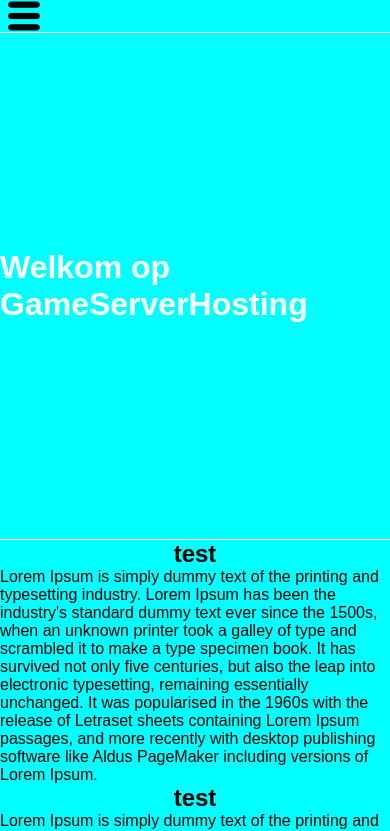
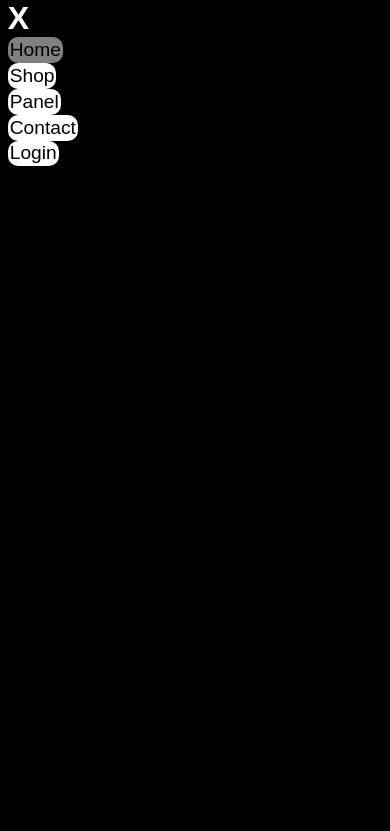
Before and after one commit to 97067883Ludo/HTML-CSS, a plain HTML site: page layout/index.html in a window 390 px wide. Both pictures are taken after a click on the link 23 px from the left and 16 px from the top of the page. Shown: the top 831 px of the page. Drawn offline with Linux system fonts and the light colour scheme.

Commit message:
added js

```diff
--- a/layout/Menu.js
+++ b/layout/Menu.js
@@ -0,0 +1,6 @@
+function menu(){
+    document.getElementById("mobile_nav").style.left = "0%";
+}
+function closeMenu(){
+    document.getElementById("mobile_nav").style.left = "100%";
+}
--- a/layout/index.html
+++ b/layout/index.html
@@ -5,11 +5,12 @@
     <meta http-equiv="X-UA-Compatible" content="IE=edge">
     <meta name="viewport" content="width=device-width, initial-scale=1.0">
     <link rel="stylesheet" href="layout.css">
-    <script src="js.js"></script>
+    <script src="Menu.js"></script>
     <title>Document</title>
 </head>
 <body>
-    <div id="mobile_nav">
+    <div onclick="closeMenu()" id="mobile_nav">
+        <h1 class="chross">X</h1>
         <a class="nav_item_selected" href="#">Home</a>
         <a class="nav_item" href="#">Shop</a>
         <a class="nav_item" href="#">Panel</a>
@@ -18,7 +19,7 @@
     </div>
     <nav>
         <div>
-        <a class="bur_nav" href="#"><img class="bur_nav" src="../img/burger_menu.png" alt="burger_menu"></a>
+        <a onclick="menu()" class="bur_nav" href="#"><img class="bur_nav" src="../img/burger_menu.png" alt="burger_menu"></a>
         </div>
         <div id="nav">
         <a class="nav_item_selected" href="#">Home</a>
--- a/layout/layout.css
+++ b/layout/layout.css
@@ -107,6 +107,10 @@ footer{
 #mobile_nav{
     display: none;
 }
+.chross{
+    margin-left: 2%;
+    color: white;
+}
 @media only screen and (max-width: 855px){
     #nav{
         display: none;
@@ -141,6 +145,7 @@ footer{
     }
     #mobile_nav{
         left: 100%;
+        overflow-y: hidden;
         position: fixed;
         height: 100%;
         width: 100%;
```
